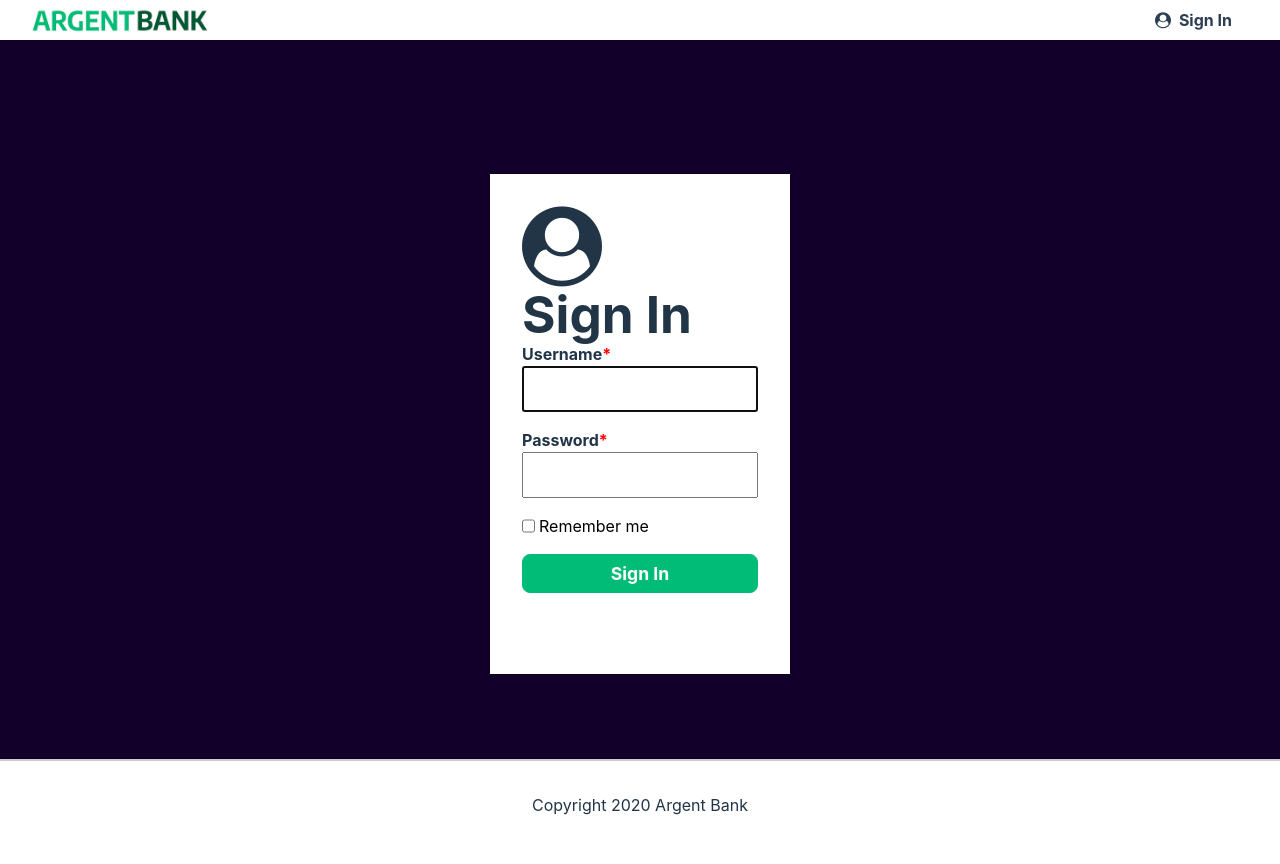
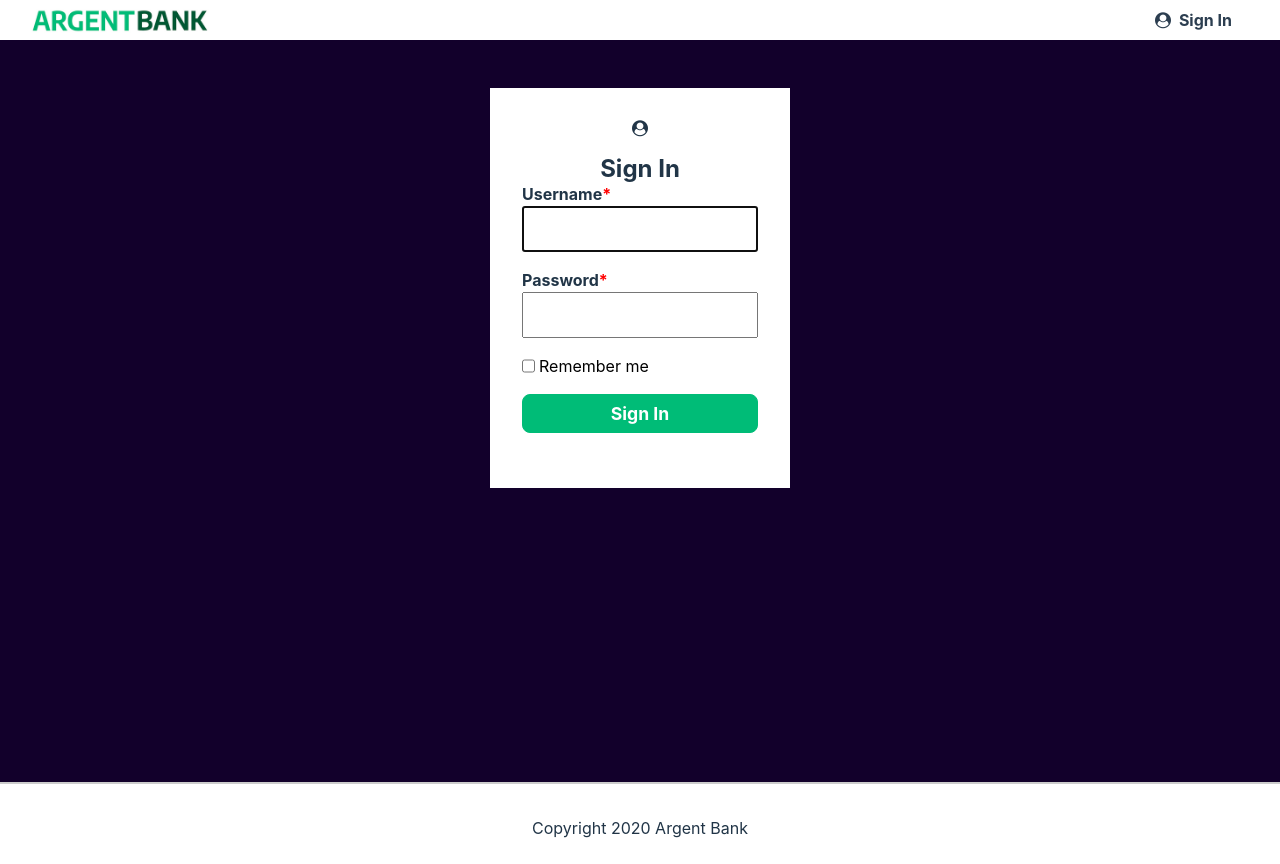
Before and after one commit to Pbpx100/Argent-bank, a React (Vite) app: page /login in a window 1280 px wide. Before the commit the page ends 841 px from the top, so only its background shows below. Built offline with nearby package versions, Linux system fonts and the light colour scheme.

Commit message:
Update LoginForm.module.css

```diff
--- a/src/forms/loginForm/LoginForm.module.css
+++ b/src/forms/loginForm/LoginForm.module.css
@@ -4,12 +4,12 @@ main {
 
 .bgDark {
     background-color: #12002b;
-    height: 719px;
+    height: 742px;
     position: relative;
     z-index: 999;
     display: flex;
     justify-content: center;
-    align-items: center;
+
 }
 
 .signInButton {
@@ -29,14 +29,22 @@ main {
     box-sizing: border-box;
     background-color: white;
     width: 300px;
-    height: 500px;
+    height: 400px;
     margin: 0 auto;
     margin-top: 3rem;
     padding: 2rem;
 }
 
+.signInContent h1 {
+    font-size: 1.5rem;
+    text-align: center;
+}
+
 .signInIcon {
-    font-size: 5rem;
+    font-size: 1rem;
+    display: flex;
+    justify-content: center;
+    margin-bottom: 20px;
 }
 
 .inputRemember {
```
